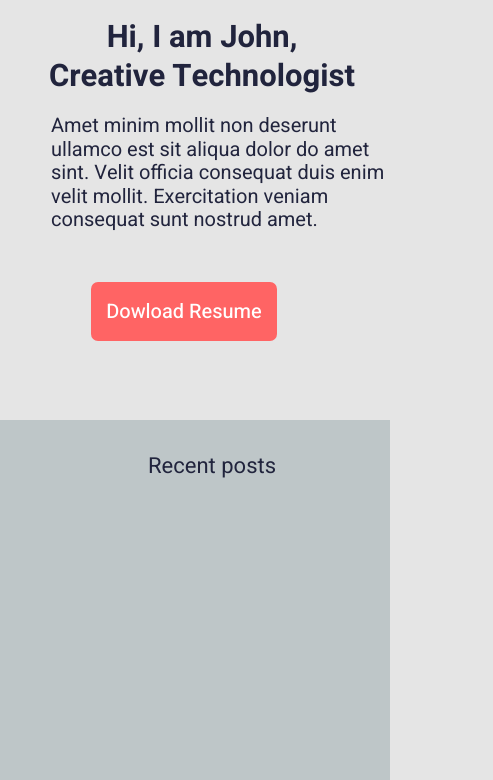
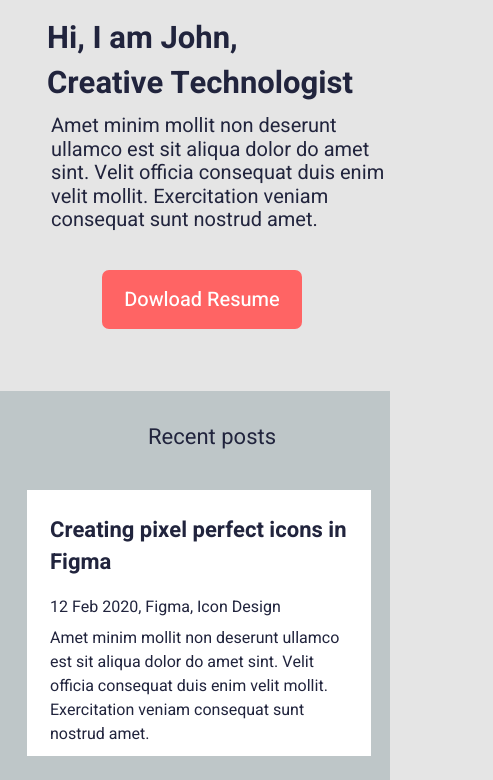
Before and after one commit to Deivisson-dev/portfolio-clone, a plain HTML site: page index.html in a window 390 px wide. Shown: the part 266-1046 px from the top of the page, 493 px wide, since content can reach past the window. Drawn offline with Linux system fonts and the light colour scheme.

Commit message:
Update responsividade

```diff
--- a/style.css
+++ b/style.css
@@ -1,6 +1,6 @@
 *{
-    padding: 0;
-    margin: 0;
+    padding: 0px;
+    margin: 0px;
     box-sizing: border-box;
     text-decoration: none;
 }
@@ -10,6 +10,11 @@ body{
     height: 100vh;
     background-color: #E5E5E5;
     overflow-x: hidden;
+}
+
+.container{
+    width: 100vw;
+    height: 100vh;
 }
 
 nav{
@@ -350,13 +355,6 @@ span{
 }
 
 @media screen and (max-width: 768px) {
-
-    *{
-        margin: 0;
-        padding: 0;
-        box-sizing: border-box;
-    }
-
     body{
         display: flex;
         justify-content: center;
@@ -379,17 +377,9 @@ span{
         cursor: pointer;
     }
 
-
-    .container{
-        width: 100vw;
-        height: 100%;
-    }
-
     main{
-        display: flex;
-        justify-content: center;
-        align-items: center;
-        flex-direction: column;
+        margin: auto;
+        overflow-x: hidden;
     }
 
     .div-img{
@@ -412,8 +402,8 @@ span{
 
     span{
         position: relative;
-        top: 293px;
-        left: 7px;
+        top: 282px;
+        left: 59px;
         font-size: 31px;
         margin: -12px;
     }
@@ -426,14 +416,16 @@ span{
     }
 
     .button-resume{
-        left: -11px;
-        top: 488px;
-        padding: 15px;
+        width: 200px;
+        position: absolute;
+        left: 102px;
+        top: 536px;
+        text-align: center;
     }
     .post-section{
         width: 100vw;
         height: 100vh;
-        height: 647px;
+        height: 671px;
         margin-top: 567px;
     }
 
@@ -448,7 +440,7 @@ span{
     .post-one{
         position: absolute;
         top: 1032px;
-        right: 25px;
+        right: 19px;
         width: 344px;
         height: 266px;
     }
@@ -463,8 +455,8 @@ span{
 
     .post-two{
         position: absolute;
-        top: 1032px;
-        right: 25px;
+        top: 739px;
+        right: 19px;
         width: 344px;
         height: 266px;
     }
@@ -558,7 +550,6 @@ span{
         font-size: 14px;
         font-weight: 400;
         text-align: center;
-        padding-top: -13px;
     }
 
 
```
